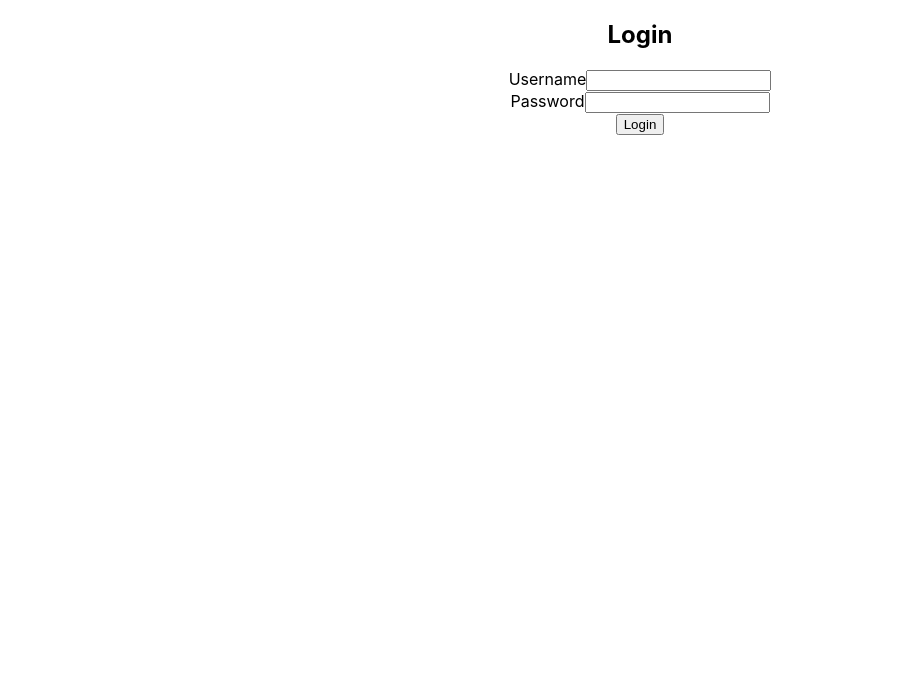
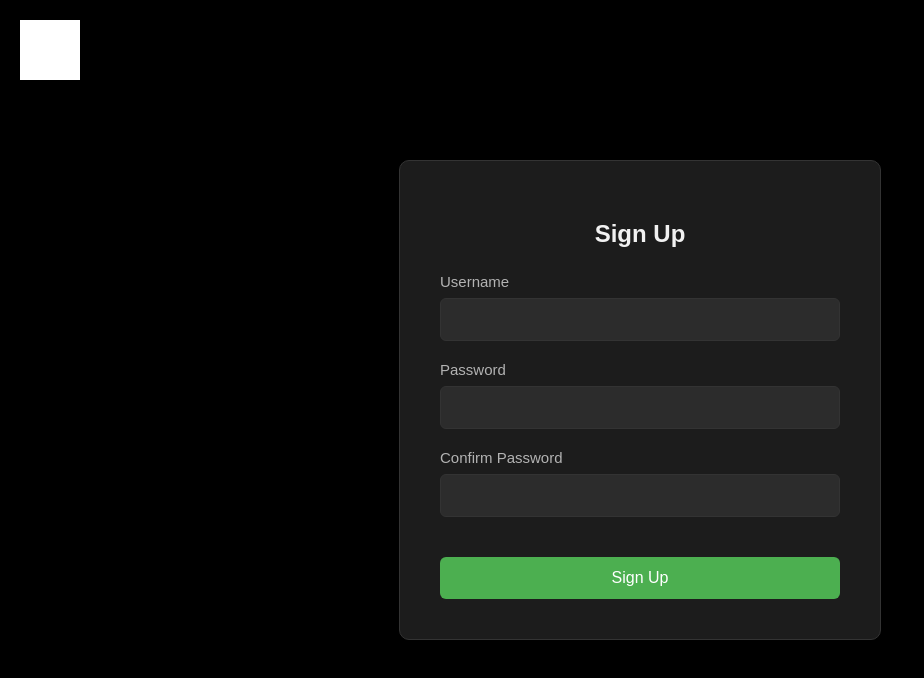
Before and after one commit to yusufsakhtar/watchful-browsing-ui, a React (Create React App) app in the folder login-app/: page /signup in a window 1280 px wide. Shown: the top 678 px of the page, without its empty margins (0-924 px from the left). Built offline with nearby package versions, Linux system fonts and the light colour scheme.

Commit message:
updating sing in and sign up screen

```diff
--- a/login-app/package.json
+++ b/login-app/package.json
@@ -8,7 +8,8 @@
     "@testing-library/user-event": "^13.5.0",
     "react": "^18.3.1",
     "react-dom": "^18.3.1",
-    "react-scripts": "5.0.1",
+    "react-router-dom": "^6.27.0",
+    "react-scripts": "^5.0.1",
     "web-vitals": "^2.1.4"
   },
   "scripts": {
--- a/login-app/src/App.css
+++ b/login-app/src/App.css
@@ -1,38 +1,106 @@
-.App {
-  text-align: center;
+/* src/App.css */
+
+body {
+  font-family: 'Arial', sans-serif;
+  background-color: #000; /* Full black background */
+  color: #e0e0e0; /* Light gray text for readability */
+  margin: 0;
+  padding: 0;
 }
 
-.App-logo {
-  height: 40vmin;
-  pointer-events: none;
+.auth-container {
+  display: flex;
+  justify-content: center;
+  align-items: center;
+  height: 100vh;
+  background-color: #000; /* Full black background for the container */
 }
 
-@media (prefers-reduced-motion: no-preference) {
-  .App-logo {
-    animation: App-logo-spin infinite 20s linear;
-  }
+.auth-box {
+  background-color: #1c1c1c; /* Dark matte box for the form */
+  padding: 40px;
+  border-radius: 10px;
+  box-shadow: 0 8px 16px rgba(0, 0, 0, 0.8); /* Strong shadow for depth */
+  width: 100%;
+  max-width: 400px;
+  text-align: center;
+  border: 1px solid #333; /* Subtle border for a secure feel */
 }
 
-.App-header {
-  background-color: #282c34;
-  min-height: 100vh;
-  display: flex;
-  flex-direction: column;
-  align-items: center;
-  justify-content: center;
-  font-size: calc(10px + 2vmin);
-  color: white;
+.auth-logo {
+  width: 60px; /* Adjusted logo size */
+  position: absolute;
+  top: 20px;
+  left: 20px;
+  filter: brightness(0) invert(1); /* Invert logo colors for dark background */
 }
 
-.App-link {
-  color: #61dafb;
+h2 {
+  margin-bottom: 25px;
+  color: #f1f1f1; /* Light gray for headings */
+  font-weight: bold; /* Strong font for secureness */
 }
 
-@keyframes App-logo-spin {
-  from {
-    transform: rotate(0deg);
-  }
-  to {
-    transform: rotate(360deg);
-  }
+.form-group {
+  margin-bottom: 20px;
+  text-align: left;
 }
+
+label {
+  display: block;
+  margin-bottom: 8px;
+  font-size: 15px;
+  color: #b3b3b3; /* Slightly lighter gray for labels */
+}
+
+input {
+  width: 100%;
+  padding: 12px;
+  background-color: #2c2c2c; /* Dark input background */
+  color: #fff; /* White text for readability */
+  border: 1px solid #333; /* Matte black border */
+  border-radius: 6px; /* Smooth, rounded corners */
+  font-size: 15px;
+  box-sizing: border-box;
+}
+
+input:focus {
+  border-color: #4caf50; /* Subtle green for focus to reinforce security */
+  outline: none;
+}
+
+button.auth-button {
+  width: 100%;
+  padding: 12px;
+  background-color: #4caf50; /* Strong green for call to action */
+  color: white;
+  border: none;
+  border-radius: 6px; /* Smooth corners */
+  cursor: pointer;
+  font-size: 16px;
+  margin-top: 20px;
+}
+
+button.auth-button:hover {
+  background-color: #45a049; /* Slight hover effect */
+}
+
+.error-message {
+  color: red;
+  margin-top: 10px;
+}
+
+p {
+  text-align: center;
+  margin-top: 15px;
+  color: #b3b3b3; /* Lighter gray for secondary text */
+}
+
+a {
+  color: #4caf50; /* Green for links */
+  text-decoration: none;
+}
+
+a:hover {
+  text-decoration: underline;
+}
--- a/login-app/src/App.js
+++ b/login-app/src/App.js
@@ -1,12 +1,19 @@
 import logo from './logo.svg';
 import './App.css';
-import LoginScreen from './LoginScreen.js'
+import { BrowserRouter as Router, Route, Routes } from 'react-router-dom';
+import Login from './LoginScreen.js'
+import Home from './Home.js';   // Import the Home component (your custom page)
+import Signup from './SignUp.js';  // Import the Signup component
 
 function App() {
   return (
-    <div className="App">
-      <LoginScreen /> {LoginScreen}
-    </div>
+    <Router>
+      <Routes>
+        <Route path="/" element={<Login />} />
+        <Route path="/home" element={<Home />} />
+        <Route path="/signup" element={<Signup />} />
+      </Routes>
+    </Router>
   );
 }
 
--- /dev/null
+++ b/login-app/src/Home.js
@@ -0,0 +1,13 @@
+// src/Home.js
+import React from 'react';
+
+function Home (){
+  return (
+    <div>
+      <h1>Welcome to the Home Page!</h1>
+      <p>This is your custom page that the user is redirected to after login.</p>
+    </div>
+  );
+};
+
+export default Home;
--- a/login-app/src/LoginScreen.js
+++ b/login-app/src/LoginScreen.js
@@ -1,19 +1,24 @@
-import React, { useState } from "react";
+// src/Login.js
 
-function LoginScreen() {
-  const [username, setUsername] = useState("");
-  const [password, setPassword] = useState("");
+import React, { useState } from 'react';
+import { useNavigate, Link } from 'react-router-dom';
+import logo from './TrustHouseImage.webp'; // Import the logo image
+
+const Login = () => {
+  const [username, setUsername] = useState('');
+  const [password, setPassword] = useState('');
+  const navigate = useNavigate();
 
   const handleSubmit = (event) => {
     event.preventDefault();
-    console.log("Username:", username);
-    console.log("Password:", password);
-    // You can add your login logic here
+    // Handle login logic here
+    navigate('/home');
   };
 
   return (
-    <div className="login-container">
-      <h2>Login</h2>
+    <div className="auth-container">
+      <div className="auth-box">
+        <img src={logo} alt="Logo" className="auth-logo" />
         <form onSubmit={handleSubmit}>
           <div className="form-group">
             <label htmlFor="username">Username</label>
@@ -35,10 +40,14 @@ function LoginScreen() {
               required
             />
           </div>
-        <button type="submit">Login</button>
+          <button type="submit" className="auth-button">Login</button>
         </form>
+        <p>
+          Don't have an account? <Link to="/signup">Sign up</Link>
+        </p>
+      </div>
     </div>
   );
-}
+};
 
-export default LoginScreen;
+export default Login;
--- /dev/null
+++ b/login-app/src/SignUp.js
@@ -0,0 +1,86 @@
+// src/Signup.js
+
+import React, { useState } from 'react';
+import { useNavigate, Link, useHistory  } from 'react-router-dom';
+import logo from './TrustHouseImage.webp'; // Import the logo image
+
+const Signup = () => {
+  const [username, setUsername] = useState('');
+  const [password, setPassword] = useState('');
+  const [confirmPassword, setConfirmPassword] = useState('');
+  const [errorMessage, setErrorMessage] = useState('');
+  const navigate = useNavigate();
+
+  const handleSubmit = async (e) => {
+    e.preventDefault();
+
+    if (password !== confirmPassword) {
+      setErrorMessage("Passwords don't match!");
+      return;
+    }
+
+    const data = { username, password };
+
+    try {
+      const response = await fetch('https://your-backend-api-url.com/signup', {
+        method: 'POST',
+        headers: { 'Content-Type': 'application/json' },
+        body: JSON.stringify(data)
+      });
+
+      if (response.ok) {
+        history.push('/login'); // Redirect to login after sign up
+      } else {
+        const result = await response.json();
+        setErrorMessage(result.message || 'Sign up failed');
+      }
+    } catch (error) {
+      setErrorMessage('Error making the request.');
+    }
+  };
+
+  return (
+    <div className="auth-container">
+      <div className="auth-box">
+        <img src={logo} alt="Logo" className="auth-logo" /> {/* Display logo */}
+        <h2>Sign Up</h2>
+        <form onSubmit={handleSubmit}>
+          <div className="form-group">
+            <label htmlFor="username">Username</label>
+            <input
+              type="text"
+              id="username"
+              value={username}
+              onChange={(e) => setUsername(e.target.value)}
+              required
+            />
+          </div>
+          <div className="form-group">
+            <label htmlFor="password">Password</label>
+            <input
+              type="password"
+              id="password"
+              value={password}
+              onChange={(e) => setPassword(e.target.value)}
+              required
+            />
+          </div>
+          <div className="form-group">
+            <label htmlFor="confirmPassword">Confirm Password</label>
+            <input
+              type="password"
+              id="confirmPassword"
+              value={confirmPassword}
+              onChange={(e) => setConfirmPassword(e.target.value)}
+              required
+            />
+          </div>
+          {errorMessage && <p className="error-message">{errorMessage}</p>}
+          <button type="submit" className="auth-button">Sign Up</button>
+        </form>
+      </div>
+    </div>
+  );
+};
+
+export default Signup;
```
Also changed, not shown: login-app/src/TrustHouseImage.webp (added), 1 other file (tests, documents, lock files or other folders). Lines whose indentation alone changed are shown as unchanged.
